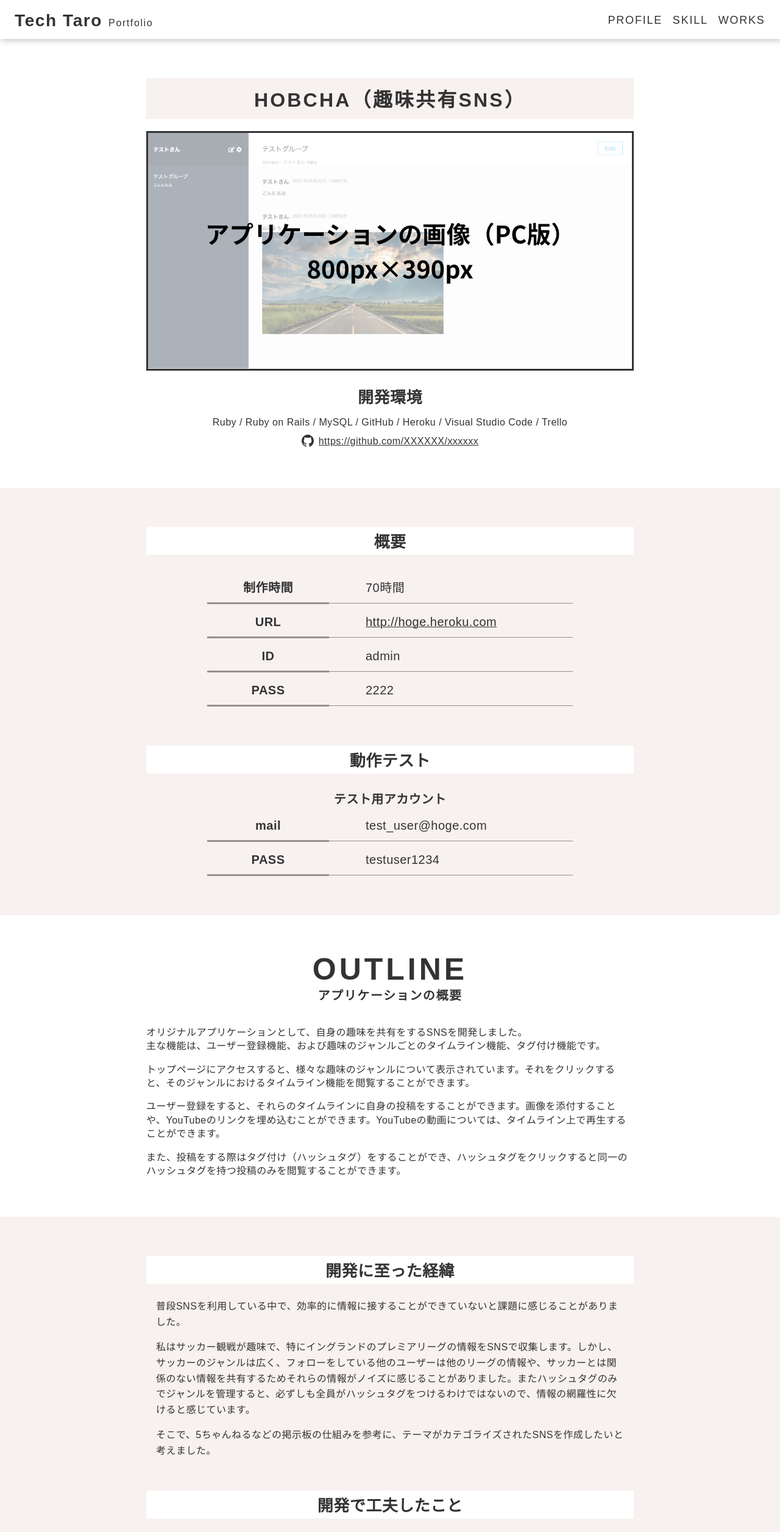
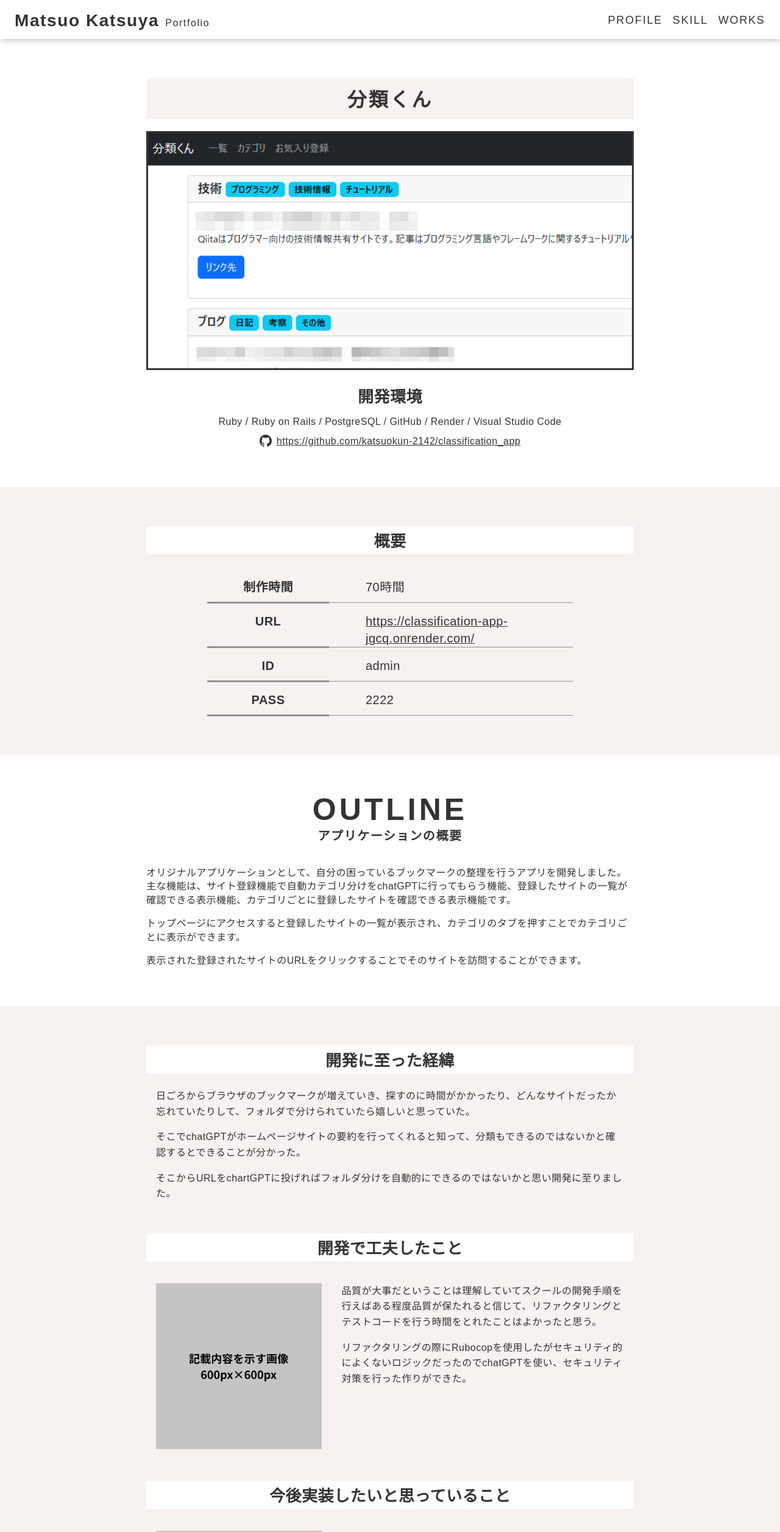
Before and after one commit to katsuokun-2142/portfolio-site, a plain HTML site: page works/02.html in a window 1280 px wide. Shown: the top 2513 px of the page at 61% size. Drawn offline with nearby package versions, Linux system fonts and the light colour scheme.

Commit message:
作成完了

```diff
--- a/works/02.html
+++ b/works/02.html
@@ -13,7 +13,7 @@
           <h1>
             <a href="../">
               <!-- 記載番号：1 -->
-              <span class="header__logo-title">Tech Taro</span>
+              <span class="header__logo-title">Matsuo Katsuya</span>
               <span class="header__logo-sub">Portfolio</span>
             </a>
           </h1>
@@ -33,19 +33,19 @@
       <section class="p-work-firstview">
         <div class="section-inner">
           <!-- 記載番号：2（記載番号2は5行目にもあるので気をつけてください） -->
-          <h2>HOBCHA（趣味共有SNS）</h2>
+          <h2>分類くん</h2>
           <div class="p-work-firstview__pict obj-fit-img">
             <!-- images/02に配置した、オリジナルアプリの画像（PC版）のパスを記載する -->
-            <img src="../images/work/02/pict-work02-firstview_pc.jpg" class="show-pc">
+            <img src="../images/work/02/classification-about-2.png" class="show-pc">
             <!-- images/02に配置した、オリジナルアプリの画像（SP版）のパスを記載する -->
-            <img src="../images/work/02/pict-work02-firstview_sp.jpg" class="show-sp">
+            <img src="../images/work/02/classification-about-2-sp.png" class="show-sp">
           </div>
           <div class="p-work-firstview__text-area">
             <h3 class="p-work-firstview__text-titile">開発環境</h3>
             <!-- 記載番号：3 -->
-            <p class="p-work-firstview__text">Ruby / Ruby on Rails / MySQL / GitHub / Heroku / Visual Studio Code / Trello</p>
+            <p class="p-work-firstview__text">Ruby / Ruby on Rails / PostgreSQL / GitHub / Render / Visual Studio Code</p>
             <!-- 記載番号：4 -->
-            <p class="p-work-firstview__text-link"><a href="__URL__" target="_blank">https://github.com/XXXXXX/xxxxxx</a></p>
+            <p class="p-work-firstview__text-link"><a href="__URL__" target="_blank">https://github.com/katsuokun-2142/classification_app</a></p>
           </div>
         </div>
       </section>
@@ -63,7 +63,7 @@
                 <tr>
                   <th>URL</th>
                   <!-- 記載番号：6 -->
-                  <td><a href="__URL__" target="_blank">http://hoge.heroku.com</a></td>
+                  <td><a href="__URL__" target="_blank">https://classification-app-jgcq.onrender.com/</a></td>
                 </tr>
                 <tr>
                   <th>ID</th>
@@ -77,22 +77,22 @@
                 </tr>
               </table>
             </li>
-            <li class="p-work-summary__item">
+            <!-- <li class="p-work-summary__item">
               <h3>動作テスト</h3>
               <h4>テスト用アカウント</h4>
               <table class="p-work-summary__item-table">
                 <tr>
-                  <th>mail</th>
+                  <th>mail</th> -->
                   <!-- 記載番号：9 -->
-                  <td>test_user@hoge.com</td>
+                  <!-- <td>test_user@hoge.com</td>
                 </tr>
                 <tr>
-                  <th>PASS</th>
+                  <th>PASS</th> -->
                   <!-- 記載番号：10 -->
-                  <td>testuser1234</td>
+                  <!-- <td>testuser1234</td>
                 </tr>
               </table>
-            </li>
+            </li> -->
           </ul>
         </div>
       </section>
@@ -105,18 +105,15 @@
             <!-- 記載番号：11 -->
             <div class="p-work-outline__text">
               <p>
-                オリジナルアプリケーションとして、自身の趣味を共有をするSNSを開発しました。
+                オリジナルアプリケーションとして、自分の困っているブックマークの整理を行うアプリを開発しました。
                 <br>
-                主な機能は、ユーザー登録機能、および趣味のジャンルごとのタイムライン機能、タグ付け機能です。
+                主な機能は、サイト登録機能で自動カテゴリ分けをchatGPTに行ってもらう機能、登録したサイトの一覧が確認できる表示機能、カテゴリごとに登録したサイトを確認できる表示機能です。
               </p>
               <p>
-                トップページにアクセスすると、様々な趣味のジャンルについて表示されています。それをクリックすると、そのジャンルにおけるタイムライン機能を閲覧することができます。
+                トップページにアクセスすると登録したサイトの一覧が表示され、カテゴリのタブを押すことでカテゴリごとに表示ができます。
               </p>
               <p>
-                ユーザー登録をすると、それらのタイムラインに自身の投稿をすることができます。画像を添付することや、YouTubeのリンクを埋め込むことができます。YouTubeの動画については、タイムライン上で再生することができます。
-              </p>
-              <p>
-                また、投稿をする際はタグ付け（ハッシュタグ）をすることができ、ハッシュタグをクリックすると同一のハッシュタグを持つ投稿のみを閲覧することができます。
+                表示された登録されたサイトのURLをクリックすることでそのサイトを訪問することができます。
               </p>
             </div>
           </div>
@@ -130,13 +127,13 @@
               <!-- 記載番号：12 -->
               <div class="p-work-about__item-block">
                 <p>
-                  普段SNSを利用している中で、効率的に情報に接することができていないと課題に感じることがありました。
+                  日ごろからブラウザのブックマークが増えていき、探すのに時間がかかったり、どんなサイトだったか忘れていたりして、フォルダで分けられていたら嬉しいと思っていた。
                 </p>
                 <p>
-                  私はサッカー観戦が趣味で、特にイングランドのプレミアリーグの情報をSNSで収集します。しかし、サッカーのジャンルは広く、フォローをしている他のユーザーは他のリーグの情報や、サッカーとは関係のない情報を共有するためそれらの情報がノイズに感じることがありました。またハッシュタグのみでジャンルを管理すると、必ずしも全員がハッシュタグをつけるわけではないので、情報の網羅性に欠けると感じています。
+                  そこでchatGPTがホームページサイトの要約を行ってくれると知って、分類もできるのではないかと確認するとできることが分かった。
                 </p>
                 <p>
-                  そこで、5ちゃんねるなどの掲示板の仕組みを参考に、テーマがカテゴライズされたSNSを作成したいと考えました。
+                  そこからURLをchartGPTに投げればフォルダ分けを自動的にできるのではないかと思い開発に至りました。
                 </p>
               </div>
             </li>
@@ -150,13 +147,10 @@
                 <!-- 記載番号：13 -->
                 <div class="p-work-about__item-block-text">
                   <p>
-                    1つ目が本アプリケーションのポイントである趣味ジャンルのカテゴライズ機能です。カテゴリー管理にはancestryというRuby gemを用い、複数改装で管理できるようにしました。また、カテゴリーを各々が作成できる機能を設けました。しかし、これにはある課題が生じ、現在は機能を取り外しています。詳細は後述します。
+                    品質が大事だということは理解していてスクールの開発手順を行えばある程度品質が保たれると信じて、リファクタリングとテストコードを行う時間をとれたことはよかったと思う。
                   </p>
                   <p>
-                    2つ目がタイムラインのUIです。スマートフォンブラウザでの利用を考え、「スマホで見やすい」「スマホでタップしやすい」をテーマにマークアップを行い実装しました。
-                  </p>
-                  <p>
-                    いずれも、知人20名ほどに実際に利用してもらい、ユーザーヒアリングを行いながら改善を行っています。
+                    リファクタリングの際にRubocopを使用したがセキュリティ的によくないロジックだったのでchatGPTを使い、セキュリティ対策を行った作りができた。
                   </p>
                 </div>
               </div>
@@ -171,15 +165,13 @@
                 <!-- 記載番号：14 -->
                 <div class="p-work-about__item-block-text">
                   <p>
-                    ActiveAdminなどを用いて、管理機能を設けたいと考えています。理由は2つあります。
+                    Dockerコンテナで環境を作成し、AWSのECSにデプロイしたいと考えています。また、ユーザー機能を追加して各個人でお気に入りを登録できるように考えています。
                   </p>
                   <p>
-                    1つ目が、SNSというサービスの特性上、不適切な投稿を削除できるようにしておく必要があるためです。
+                    Dockerコンテナで環境作成することは、今後開発環境の整備で必要になる知識だと思うからです。
                   </p>
                   <p>
-                    2つ目が、趣味ジャンルの修正追加を容易に行うためです。前述のとおり、ユーザーにカテゴリーを作成する機能を設けていましたが削除をしました。これは、ユーザーが好き勝手にカテゴリーを登録できてしまうと、重複の可能性があるためです。
-                    <br>
-                    そこで、ユーザーに要望フォームで修正追加したいカテゴリーを投稿をしてもらい、運営側で追加する仕組みを考えています。その運用を実現するために管理機能が必要であると考えています。
+                    ユーザー管理機能を追加する理由としては同じように困っている人でも利用することができるようにするためです。
                   </p>
                 </div>
               </div>
@@ -197,13 +189,13 @@
               <li class="p-work-others__item">
                 <div class="p-work-others__item-pict">
                   <!-- images/01に配置した、FURIMAの画像（PC版）のパスを記載する -->
-                  <a href="01.html" style="background-image:url('../images/work/01/pict-work01-firstview_pc.jpg');"></a>
+                  <a href="01.html" style="background-image:url('../images/work/01/furima-about-1.png');"></a>
                 </div>
                 <div class="p-work-others__item-text-block">
                   <!-- 記載番号：15 -->
                   <h3>FURIMA（フリマアプリ）</h3>
                   <!-- 記載番号：16 -->
-                  <p>Ruby / Ruby on Rails / MySQL / GitHub / Heroku / Visual Studio Code / Trello</p>
+                  <p>Ruby / Ruby on Rails / MySQL / GitHub / AWS / Visual Studio Code</p>
                 </div>
                 <div class="p-work-others__item-btn-block">
                   <a href="01.html" class="button">More</a>
@@ -212,13 +204,13 @@
               <li class="p-work-others__item">
                 <div class="p-work-others__item-pict">
                   <!-- images/02に配置した、オリジナルアプリの画像（PC版）のパスを記載する -->
-                  <a href="02.html" style="background-image:url('../images/work/02/pict-work02-firstview_pc.jpg');"></a>
+                  <a href="02.html" style="background-image:url('../images/work/02/classification-about-2.png');"></a>
                 </div>
                 <div class="p-work-others__item-text-block">
                   <!-- 記載番号：17 -->
-                  <h3>HOBCHA（趣味共有SNS）</h3>
+                  <h3>分類くん</h3>
                   <!-- 記載番号：18 -->
-                  <p>Ruby / Ruby on Rails / MySQL / GitHub / Heroku / Visual Studio Code / Trello</p>
+                  <p>Ruby / Ruby on Rails / PostgreSQL / GitHub / Render / Visual Studio Code</p>
                 </div>
                 <div class="p-work-others__item-btn-block">
                   <a href="02.html" class="button">More</a>
@@ -230,7 +222,7 @@
       </section>
     </main>
     <!-- 記載番号：1 -->
-    <footer id="footer" class="footer"><p>&copy; Taro Tech.</p></footer>
+    <footer id="footer" class="footer"><p>&copy; Matsuo Katsuya.</p></footer>
     <script src="https://cdn.jsdelivr.net/npm/jquery@3/dist/jquery.min.js"></script>
     <script type="text/javascript" src="../js/ofi.min.js"></script>
     <script type="text/javascript" src="../js/script.js"></script>
```
Also changed, not shown: index.html (+6 -6 lines), works/01.html (+28 -25 lines), images/test_image6-2.png (added), images/work/01/furima-about-1-sp.png (added), images/work/01/furima-about-1.png (added), images/work/01/furima-struggles-2.png (added), images/work/02/classification-about-2-sp.png (added), images/work/02/classification-about-2.png (added).
